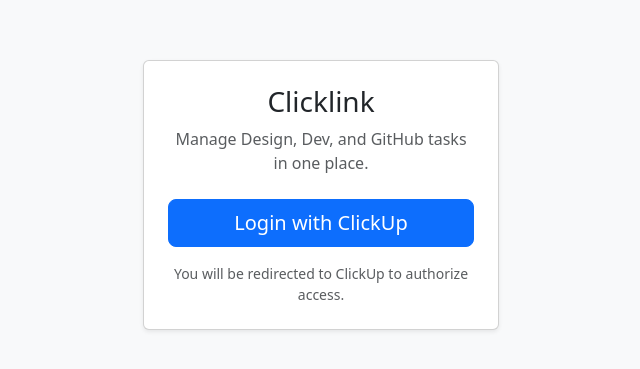
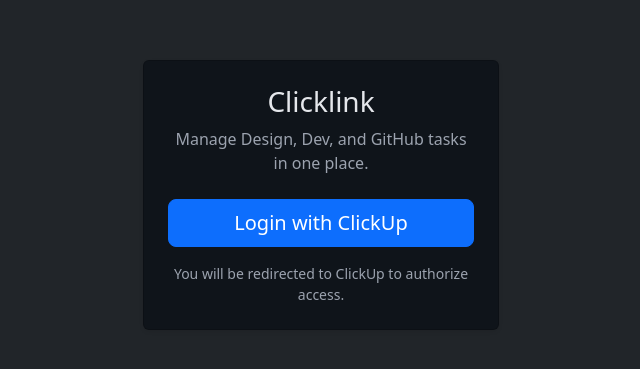
Before and after one commit to devsdenepal/Clicklink, a React app in the folder frontend/: page / in a window 1280 px wide. Shown: the part 205-574 px from the top of the page, without its empty margins (319-959 px from the left). Built offline with nearby package versions, Linux system fonts and the light colour scheme; the HTML template or start-up script is replaced by a standard one.

Commit message:
dark theme implementation

```diff
--- a/frontend/src/components/Navbar.jsx
+++ b/frontend/src/components/Navbar.jsx
@@ -3,7 +3,7 @@
 
 export default function Navbar({ user, onLogout }) {
   return (
-  <nav className="navbar navbar-expand-lg navbar-light bg-light fixed-top shadow-sm">
+  <nav className="navbar navbar-expand-lg navbar-dark bg-dark fixed-top shadow-sm border-bottom border-secondary">
       <div className="container">
   <Link className="navbar-brand" to="/dashboard">Clicklink</Link>
         <button className="navbar-toggler" type="button" data-bs-toggle="collapse" data-bs-target="#navContent" aria-controls="navContent" aria-expanded="false" aria-label="Toggle navigation">
@@ -20,8 +20,8 @@
           <div className="d-flex align-items-center">
             {user ? (
               <>
-                <div className="me-3">{user.username}</div>
-                <button className="btn btn-outline-danger btn-sm" onClick={onLogout}>Logout</button>
+                <div className="me-3 text-secondary">{user.username}</div>
+                <button className="btn btn-outline-light btn-sm" onClick={onLogout}>Logout</button>
               </>
             ) : (
               <Link className="btn btn-primary btn-sm" to="/">Login</Link>
--- a/frontend/src/components/TaskCard.jsx
+++ b/frontend/src/components/TaskCard.jsx
@@ -21,7 +21,7 @@
         </div>
         <div className="text-end">
           {repo && (
-            <div className="badge bg-light text-dark" style={{ border: '1px solid #ddd' }}>
+            <div className="badge bg-body-secondary text-light" style={{ border: '1px solid rgba(255,255,255,0.15)' }}>
               <img src="/assets/octocat.svg" alt="gh" style={{ width: 14, marginRight: 6 }} />
               {repo}
             </div>
--- a/frontend/src/index.css
+++ b/frontend/src/index.css
@@ -4,4 +4,34 @@
 }
 body {
   margin: 0;
+  /* Dark theme base colors using Bootstrap CSS variables */
+  --bs-body-bg: #0f141a;
+  --bs-body-color: #e5e7eb;
+  --bs-border-color: rgba(255,255,255,0.12);
+  --bs-card-bg: #151b23;
+  --bs-card-border-color: rgba(255,255,255,0.12);
+  --bs-secondary-color: #9ca3af;
+  background-color: var(--bs-body-bg);
+  color: var(--bs-body-color);
 }
+
+/* Make cards and tables respect dark palette */
+.card {
+  background-color: var(--bs-card-bg);
+  border-color: var(--bs-card-border-color);
+}
+
+.table {
+  --bs-table-bg: transparent;
+  --bs-table-color: var(--bs-body-color);
+  --bs-table-striped-color: var(--bs-body-color);
+  --bs-table-striped-bg: rgba(255,255,255,0.03);
+  --bs-table-hover-color: var(--bs-body-color);
+  --bs-table-hover-bg: rgba(255,255,255,0.05);
+}
+
+/* Softer muted text for dark background */
+.text-muted { color: var(--bs-secondary-color) !important; }
+.bg-body-secondary{
+  --bs-bg-opacity: 0 !important;
+}
--- a/frontend/src/layouts/MainLayout.jsx
+++ b/frontend/src/layouts/MainLayout.jsx
@@ -6,7 +6,7 @@
   const navigate = useNavigate();
 
   const LinkItem = ({ to, children }) => (
-    <NavLink to={to} className={({ isActive }) => 'nav-link ' + (isActive ? 'active fw-semibold' : '')}>
+    <NavLink to={to} className={({ isActive }) => 'nav-link text-light ' + (isActive ? 'active fw-semibold' : '')}>
       {children}
     </NavLink>
   );
@@ -15,8 +15,8 @@
     <div className="container-fluid">
       <div className="row flex-nowrap min-vh-100">
         {/* Sidebar */}
-        <div className="col-auto col-md-3 col-lg-2 px-0 bg-light border-end">
-          <div className="px-3 py-3 border-bottom fw-bold">Clicklink</div>
+        <div className="col-auto col-md-3 col-lg-2 px-0 bg-dark border-end border-secondary">
+          <div className="px-3 py-3 border-bottom border-secondary fw-bold text-light">Clicklink</div>
           <nav className="nav nav-pills flex-column px-2 py-2">
             <LinkItem to="/dashboard">Dashboard</LinkItem>
             <LinkItem to="/tasks">Tasks</LinkItem>
@@ -29,12 +29,12 @@
         {/* Main column */}
         <div className="col py-0 d-flex flex-column">
           {/* Top navbar */}
-          <div className="navbar sticky-top navbar-light bg-white border-bottom">
+          <div className="navbar sticky-top navbar-dark bg-dark border-bottom border-secondary">
             <div className="container-fluid d-flex justify-content-between">
               <div />
               <div className="d-flex align-items-center gap-2">
-                {user && <span className="small text-muted">{user.username || user.email}</span>}
-                <button className="btn btn-outline-danger btn-sm" onClick={() => { onLogout?.(); navigate('/'); }}>Logout</button>
+                {user && <span className="small text-secondary">{user.username || user.email}</span>}
+                <button className="btn btn-outline-light btn-sm" onClick={() => { onLogout?.(); navigate('/'); }}>Logout</button>
               </div>
             </div>
           </div>
--- a/frontend/src/pages/Login.jsx
+++ b/frontend/src/pages/Login.jsx
@@ -23,7 +23,7 @@
   };
 
   return (
-  <div className="min-vh-100 w-100 d-flex align-items-center bg-light">
+  <div className="min-vh-100 w-100 d-flex align-items-center bg-dark">
       <div className="container">
         <div className="row justify-content-center">
           <div className="col-11 col-sm-9 col-md-6 col-lg-5 col-xl-4">
--- a/frontend/src/pages/TaskDetail.jsx
+++ b/frontend/src/pages/TaskDetail.jsx
@@ -165,7 +165,7 @@
           {repos.map(r => {
             const gd = githubData[r];
             return (
-              <div key={r} className="card mb-3 bg-light">
+              <div key={r} className="card mb-3 bg-body-secondary">
                 <div className="card-body">
                   <div className="d-flex justify-content-between align-items-start">
                     <div>
```
